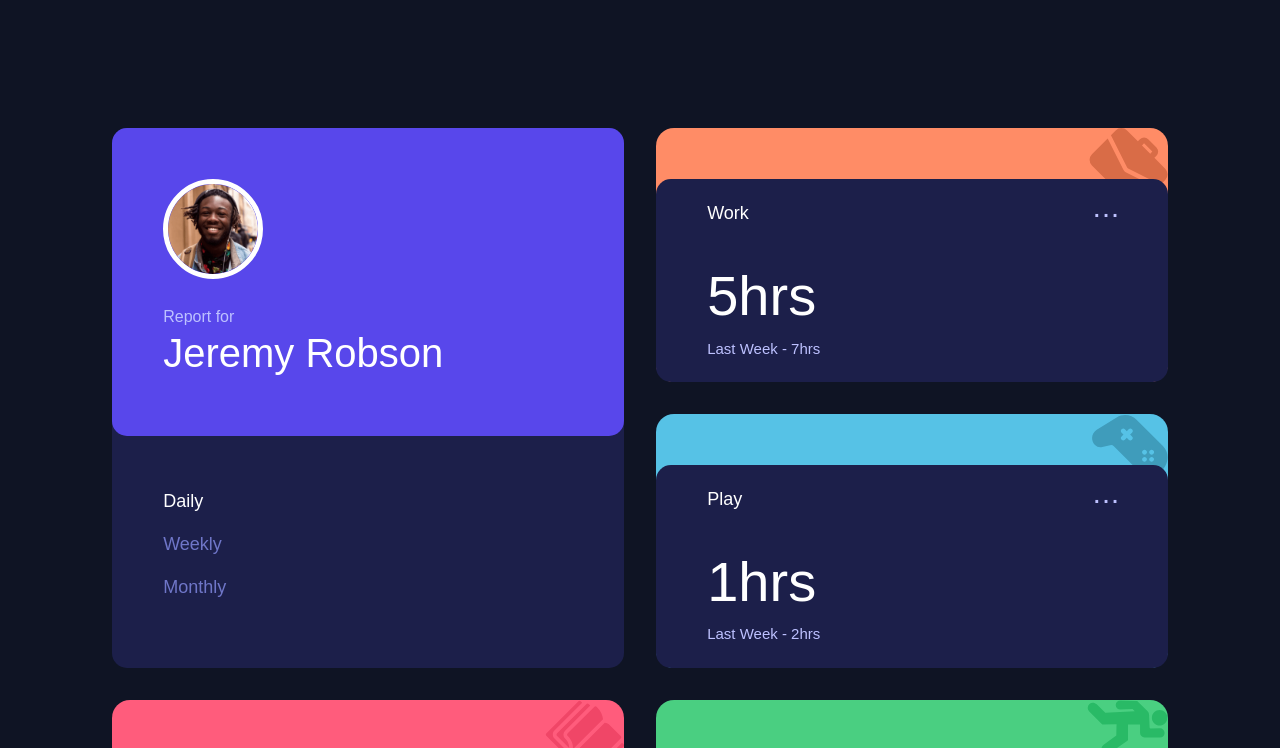
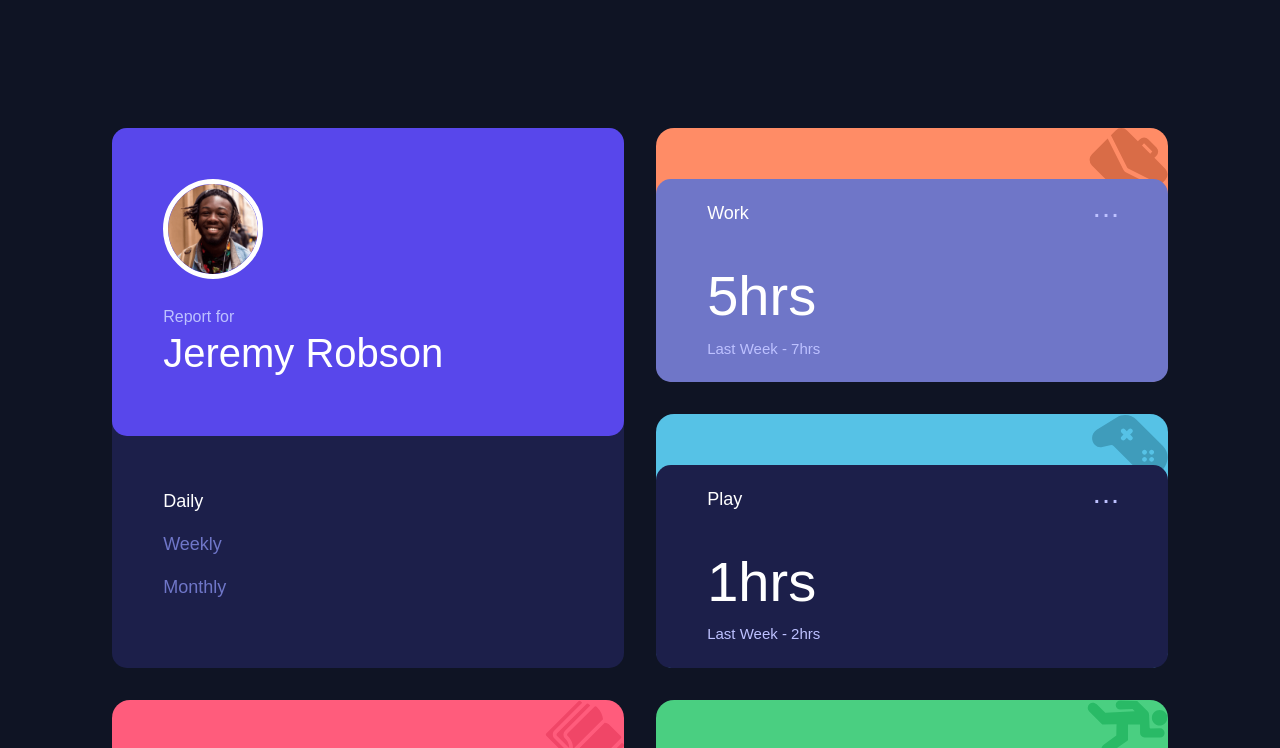
Before and after one commit to espressotoexpressions/time-tracking-dashboard-main, a plain HTML site: page index.html in a window 1280 px wide. In both pictures the pointer is over the element 912 px from the left and 280 px from the top of the page. Shown: the top 748 px of the page. Drawn offline with nearby package versions, Linux system fonts and the light colour scheme; a web font is replaced by a local one.

Commit message:
updated hover effect

```diff
--- a/styles/style.css
+++ b/styles/style.css
@@ -141,6 +141,10 @@ border-radius: 18px !important;
 
 
 }
+.task-card:hover{
+  background-color:var(--desaturated-blue);
+  cursor:pointer;
+}
  .card-header{
   display: flex;
   justify-content: space-between;
```
